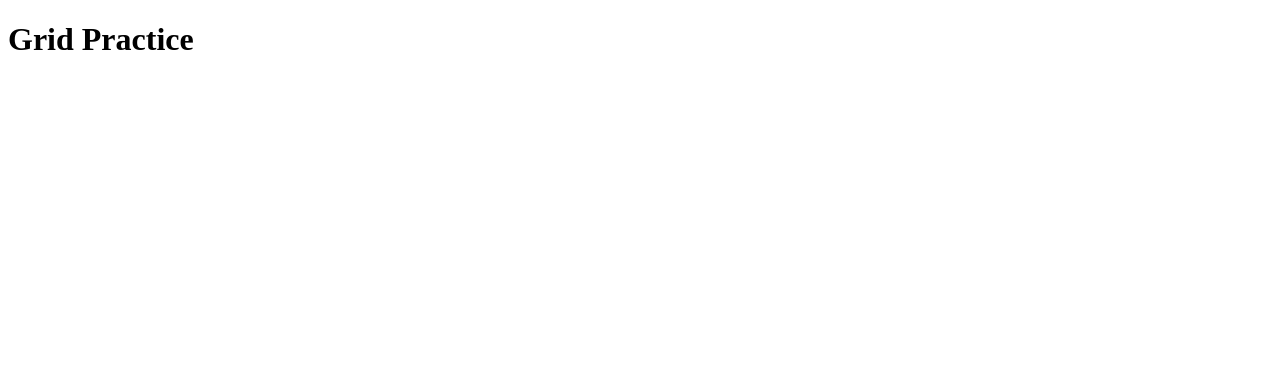
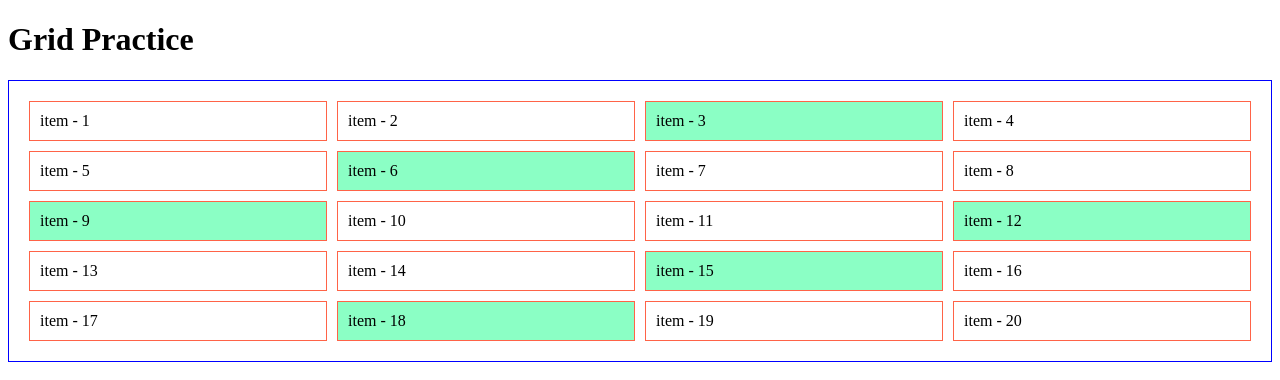
Before and after one commit to faisalchowdhury/grid_practice, a plain HTML site: page index.html in a window 1280 px wide. Drawn offline with Linux system fonts and the light colour scheme.

Commit message:
grid style added

```diff
--- a/index.html
+++ b/index.html
@@ -4,8 +4,49 @@
     <meta charset="UTF-8">
     <meta name="viewport" content="width=device-width, initial-scale=1.0">
     <title>Document</title>
+
+    <style>
+        .wrapper {
+          padding: 20px;
+          border: 1px solid blue;
+          display: grid;
+          /* grid-template-columns: 200px 200px 200px; */
+          column-gap: 10px;
+          row-gap: 10px;
+          grid-template-columns: repeat(4 , 3fr) ;
+        }
+        .item {
+            border: 1px solid tomato;
+            padding: 10px;
+        }
+        .item:nth-child(3n ) {
+            background: rgb(139, 255, 197);
+        }
+    </style>
 </head>
 <body>
    <h1>Grid Practice </h1>
+   <div class="wrapper">
+    <div class="item">item - 1</div>
+    <div class="item">item - 2</div>
+    <div class="item">item - 3</div>
+    <div class="item">item - 4</div>
+    <div class="item">item - 5</div>
+    <div class="item">item - 6</div>
+    <div class="item">item - 7</div>
+    <div class="item">item - 8</div>
+    <div class="item">item - 9</div>
+    <div class="item">item - 10</div>
+    <div class="item">item - 11</div>
+    <div class="item">item - 12</div>
+    <div class="item">item - 13</div>
+    <div class="item">item - 14</div>
+    <div class="item">item - 15</div>
+    <div class="item">item - 16</div>
+    <div class="item">item - 17</div>
+    <div class="item">item - 18</div>
+    <div class="item">item - 19</div>
+    <div class="item">item - 20</div>
+   </div>
 </body>
 </html>
```
